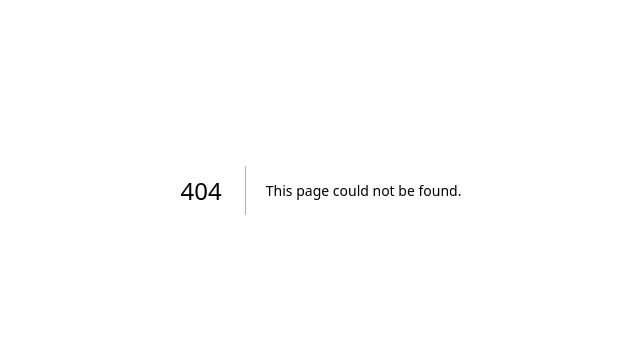
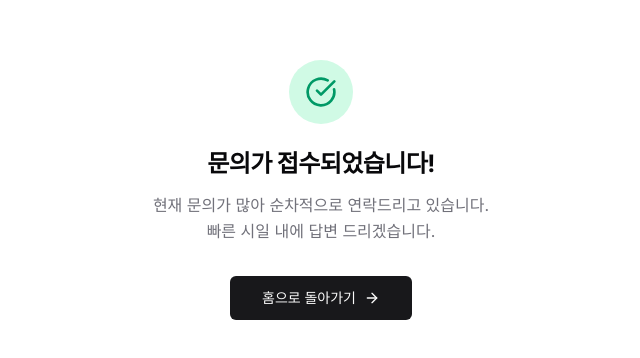
Before and after one commit to wkddnjset/openclaw-managed, a Next.js app: page /submit in a window 1280 px wide. Before the commit this address had no page. Shown: the part 210-568 px from the top of the page, without its empty margins (319-959 px from the left). Built offline with nearby package versions, Linux system fonts and the light colour scheme.

Commit message:
feat: 제발

```diff
--- /dev/null
+++ b/app/contact/page.tsx
@@ -0,0 +1,20 @@
+import type { Metadata } from "next";
+
+export const metadata: Metadata = {
+  title: "도입 문의",
+  description:
+    "오픈클로(OpenClaw) Managed AI 에이전트 도입 문의. 무료 컨설팅을 신청하세요.",
+};
+
+export default function ContactPage() {
+  return (
+    <div className="fixed inset-0 w-full h-full">
+      <iframe
+        src="https://www.pluuug.com/form/ci5GlIUYkv"
+        className="w-full h-full border-0"
+        allow="clipboard-write"
+        title="오픈클로 Managed 도입 문의"
+      />
+    </div>
+  );
+}
--- a/app/page.tsx
+++ b/app/page.tsx
@@ -22,7 +22,6 @@ import {
   Twitter,
 } from "lucide-react";
 import Image from "next/image";
-import { ContactForm } from "./components/ContactForm";
 import { AnnouncementPopup } from "./components/AnnouncementPopup";
 
 const jsonLd = {
@@ -66,7 +65,7 @@ export default function Home() {
             </div>
             <nav className="flex items-center gap-4">
               <a
-                href="#contact"
+                href="/contact"
                 className="inline-flex items-center justify-center rounded-md text-sm font-medium ring-offset-background transition-colors focus-visible:outline-none focus-visible:ring-2 focus-visible:ring-ring focus-visible:ring-offset-2 bg-primary text-primary-foreground hover:bg-primary/90 h-9 px-4 py-2"
               >
                 도입 문의
@@ -103,7 +102,7 @@ export default function Home() {
 
             <div className="flex flex-col sm:flex-row items-center gap-4 w-full sm:w-auto">
               <a
-                href="#contact"
+                href="/contact"
                 className="w-full sm:w-auto inline-flex items-center justify-center rounded-md text-sm font-medium ring-offset-background transition-colors focus-visible:outline-none focus-visible:ring-2 focus-visible:ring-ring focus-visible:ring-offset-2 bg-primary text-primary-foreground hover:bg-primary/90 h-11 px-8 py-2"
               >
                 에이전트 구축하기
@@ -502,18 +501,23 @@ export default function Home() {
           </div>
         </section>
 
-        {/* CTA & Contact Form */}
-        <section id="contact" className="py-24 border-t border-border bg-background">
+        {/* CTA */}
+        <section className="py-24 border-t border-border bg-background">
           <div className="container mx-auto max-w-7xl px-4 sm:px-6 lg:px-8">
-            <div className="max-w-2xl mx-auto text-center mb-12">
+            <div className="max-w-2xl mx-auto text-center">
               <h2 className="text-3xl font-bold tracking-tight mb-4">도입이 망설여지시나요?</h2>
-              <p className="text-muted-foreground text-lg">
+              <p className="text-muted-foreground text-lg mb-8">
                 개발 지식이 없어도 괜찮습니다. 고객님의 업무 환경에 딱 맞는<br />에이전트 활용법을{" "}
                 <strong>컨설팅</strong>해 드리고 있습니다.
               </p>
+              <a
+                href="/contact"
+                className="inline-flex items-center justify-center rounded-md text-sm font-medium ring-offset-background transition-colors focus-visible:outline-none focus-visible:ring-2 focus-visible:ring-ring focus-visible:ring-offset-2 bg-primary text-primary-foreground hover:bg-primary/90 h-11 px-8 py-2"
+              >
+                도입 문의하기
+                <ArrowRight className="ml-2 w-4 h-4" />
+              </a>
             </div>
-
-            <ContactForm />
           </div>
         </section>
       </main>
--- /dev/null
+++ b/app/submit/page.tsx
@@ -0,0 +1,37 @@
+import type { Metadata } from "next";
+import { CheckCircle, ArrowRight } from "lucide-react";
+import Link from "next/link";
+
+export const metadata: Metadata = {
+  title: "문의 접수 완료",
+  description: "오픈클로 Managed 도입 문의가 접수되었습니다.",
+};
+
+export default function SubmitPage() {
+  return (
+    <div className="min-h-screen flex items-center justify-center p-4 bg-background">
+      <div className="max-w-md w-full text-center">
+        <div className="inline-flex h-16 w-16 items-center justify-center rounded-full bg-emerald-100 mb-6">
+          <CheckCircle className="w-8 h-8 text-emerald-600" />
+        </div>
+
+        <h1 className="text-2xl font-bold tracking-tight mb-3">
+          문의가 접수되었습니다!
+        </h1>
+        <p className="text-muted-foreground leading-relaxed mb-8">
+          현재 문의가 많아 순차적으로 연락드리고 있습니다.
+          <br />
+          빠른 시일 내에 답변 드리겠습니다.
+        </p>
+
+        <Link
+          href="/"
+          className="inline-flex items-center justify-center rounded-md text-sm font-medium ring-offset-background transition-colors focus-visible:outline-none focus-visible:ring-2 focus-visible:ring-ring focus-visible:ring-offset-2 bg-primary text-primary-foreground hover:bg-primary/90 h-11 px-8 py-2"
+        >
+          홈으로 돌아가기
+          <ArrowRight className="ml-2 w-4 h-4" />
+        </Link>
+      </div>
+    </div>
+  );
+}
```
Also changed, not shown: 1 other file (tests, documents, lock files or other folders).
